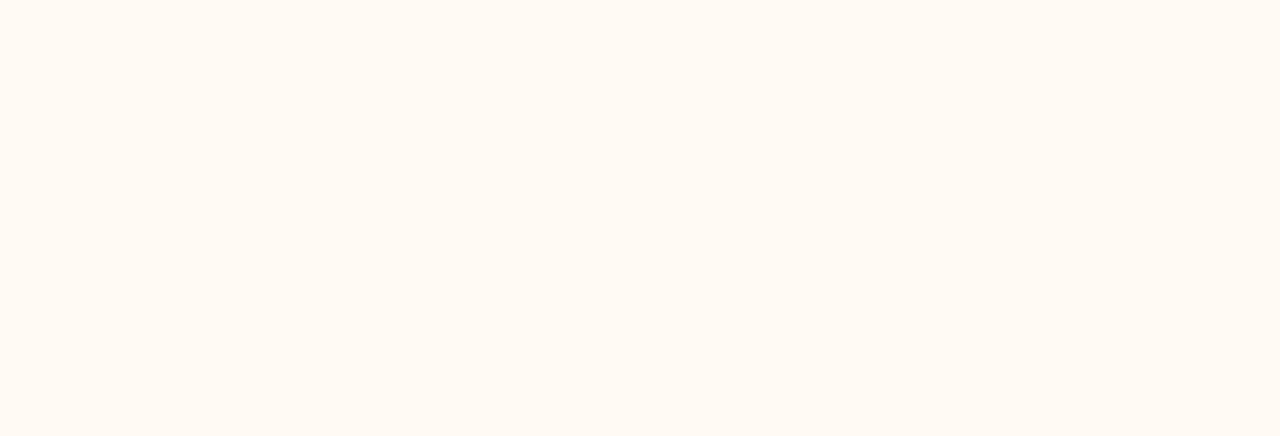
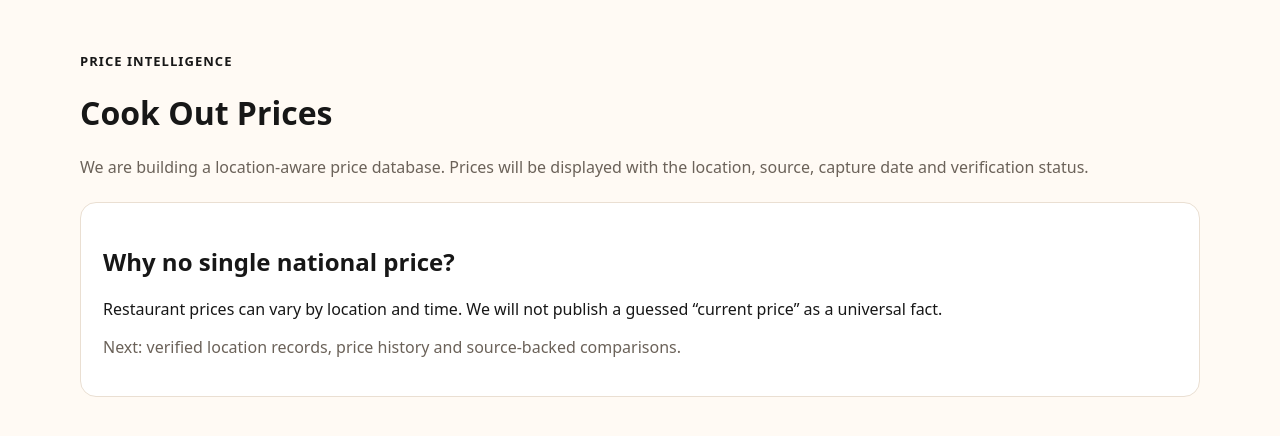
Before and after one commit to syedahtishamshahg/cookout-menu-platform, a Next.js app: page /menu/prices in a window 1280 px wide. Before the commit this address had no page. Shown: the top 436 px of the page. Built offline with nearby package versions, Linux system fonts and the light colour scheme.

Commit message:
feat: add menu nutrition search and price intelligence

```diff
--- /dev/null
+++ b/src/app/menu/prices/page.tsx
@@ -0,0 +1 @@
+export const metadata={title:"Cook Out Prices",description:"Location-aware Cook Out price information and verification policy."}; export default function Prices(){return <main className="container section"><div className="eyebrow">Price Intelligence</div><h1>Cook Out Prices</h1><p className="muted">We are building a location-aware price database. Prices will be displayed with the location, source, capture date and verification status.</p><div className="card" style={{marginTop:24}}><h2>Why no single national price?</h2><p>Restaurant prices can vary by location and time. We will not publish a guessed “current price” as a universal fact.</p><p className="muted">Next: verified location records, price history and source-backed comparisons.</p></div></main>}
```
